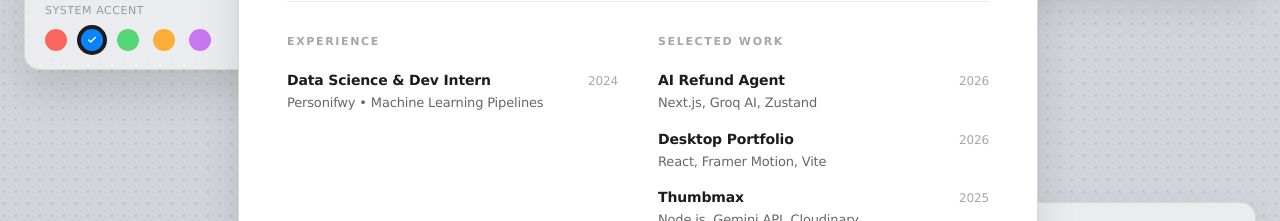
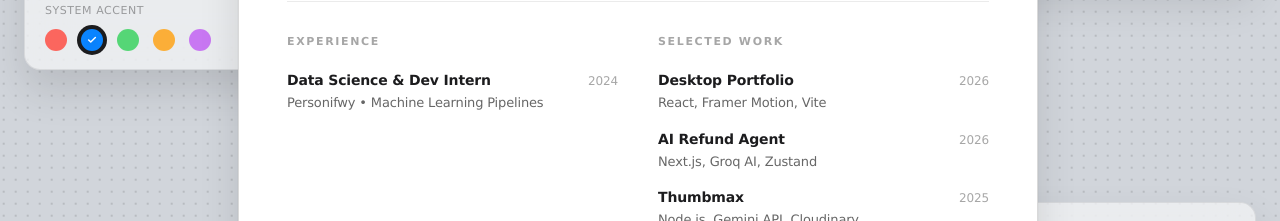
Before and after one commit to siddharthNirmale/desktop-resume, a React (Vite) app: page / in a window 1280 px wide. Shown: the part 412-633 px from the top of the page. Built offline with nearby package versions, Linux system fonts and the light colour scheme; no server answers.

Commit message:
feat: reorder ListItem components in AboutSection for improved presentation

```diff
--- a/src/sections/AboutSection.jsx
+++ b/src/sections/AboutSection.jsx
@@ -58,14 +58,14 @@ export default function AboutSection() {
               Selected Work
             </h2>
             <div className="space-y-4">
-              <ListItem
-                title="AI Refund Agent"
-                subtitle="Next.js, Groq AI, Zustand"
-                year="2026"
-              />
+
               <ListItem
                 title="Desktop Portfolio"
                 subtitle="React, Framer Motion, Vite"
+                year="2026"
+              /> <ListItem
+                title="AI Refund Agent"
+                subtitle="Next.js, Groq AI, Zustand"
                 year="2026"
               />
               <ListItem
```
